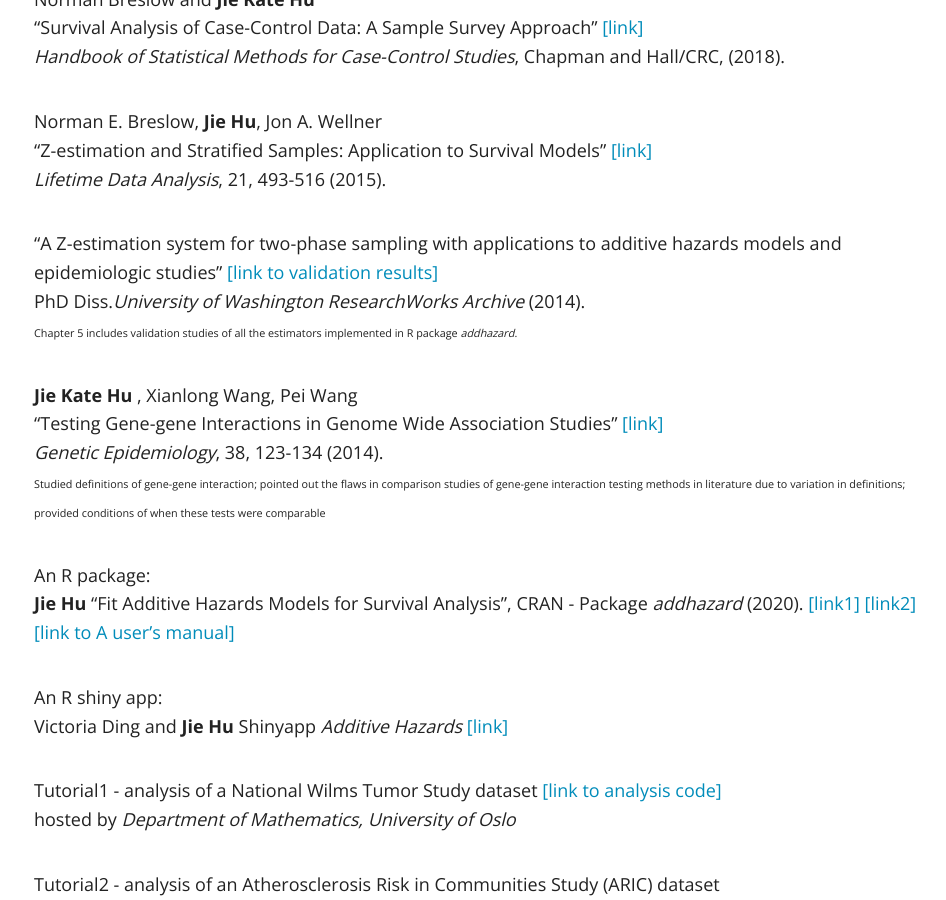
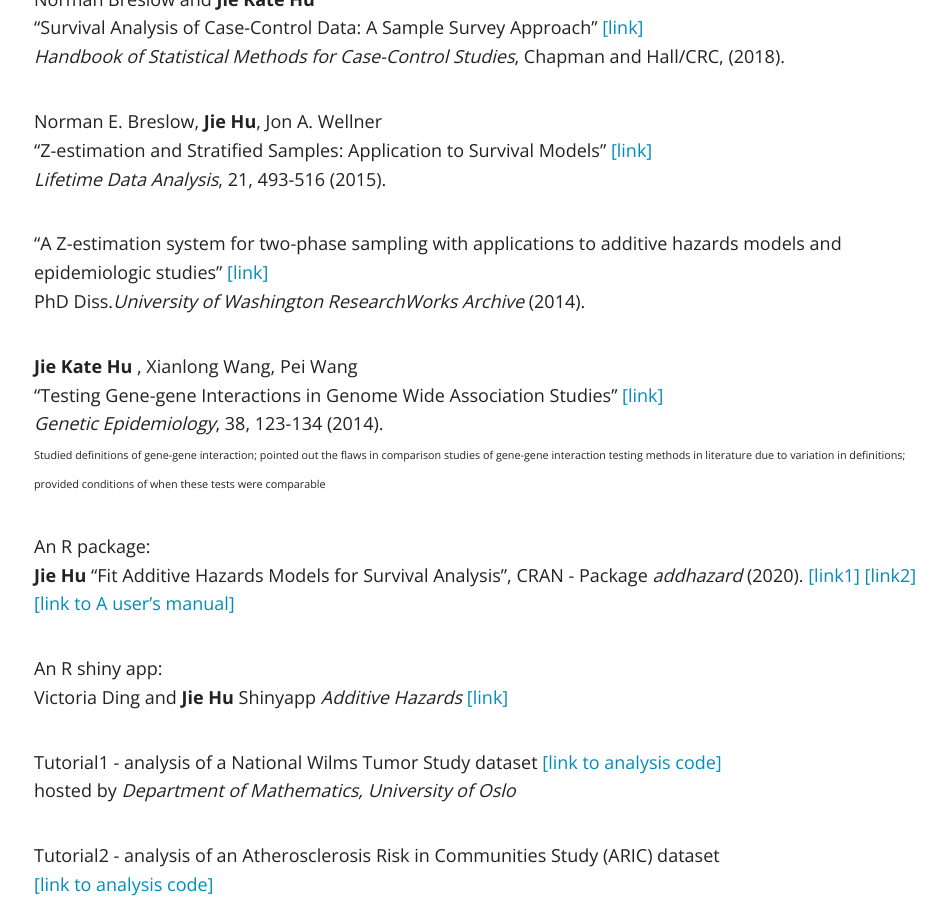
Before and after one commit to katehu/katehu.github.io, a Jekyll site: the page built from publications.md, in a window 1280 px wide and 900 px high, scrolled down 695 px. Shown: the whole window, without its empty margins (156-1102 px from the left). Built offline with Jekyll 4.4.1, drawn with Linux system fonts in a browser that asks for light colours; nearby versions of some CDN libraries.

Commit message:
Update publications.md

```diff
--- a/publications.md
+++ b/publications.md
@@ -39,9 +39,8 @@
 
 
 "A Z-estimation system for two-phase sampling with applications to additive hazards models and epidemiologic studies"
-   [[link to validation results]](https://digital.lib.washington.edu/researchworks/handle/1773/27427) <br/>
+   [[link]](https://digital.lib.washington.edu/researchworks/handle/1773/27427) <br/>
 PhD Diss.*University of Washington ResearchWorks Archive* (2014). <br/>
-<small> Chapter 5 includes validation studies of all the estimators implemented in R package *addhazard*.<small>
 
 
 
```
